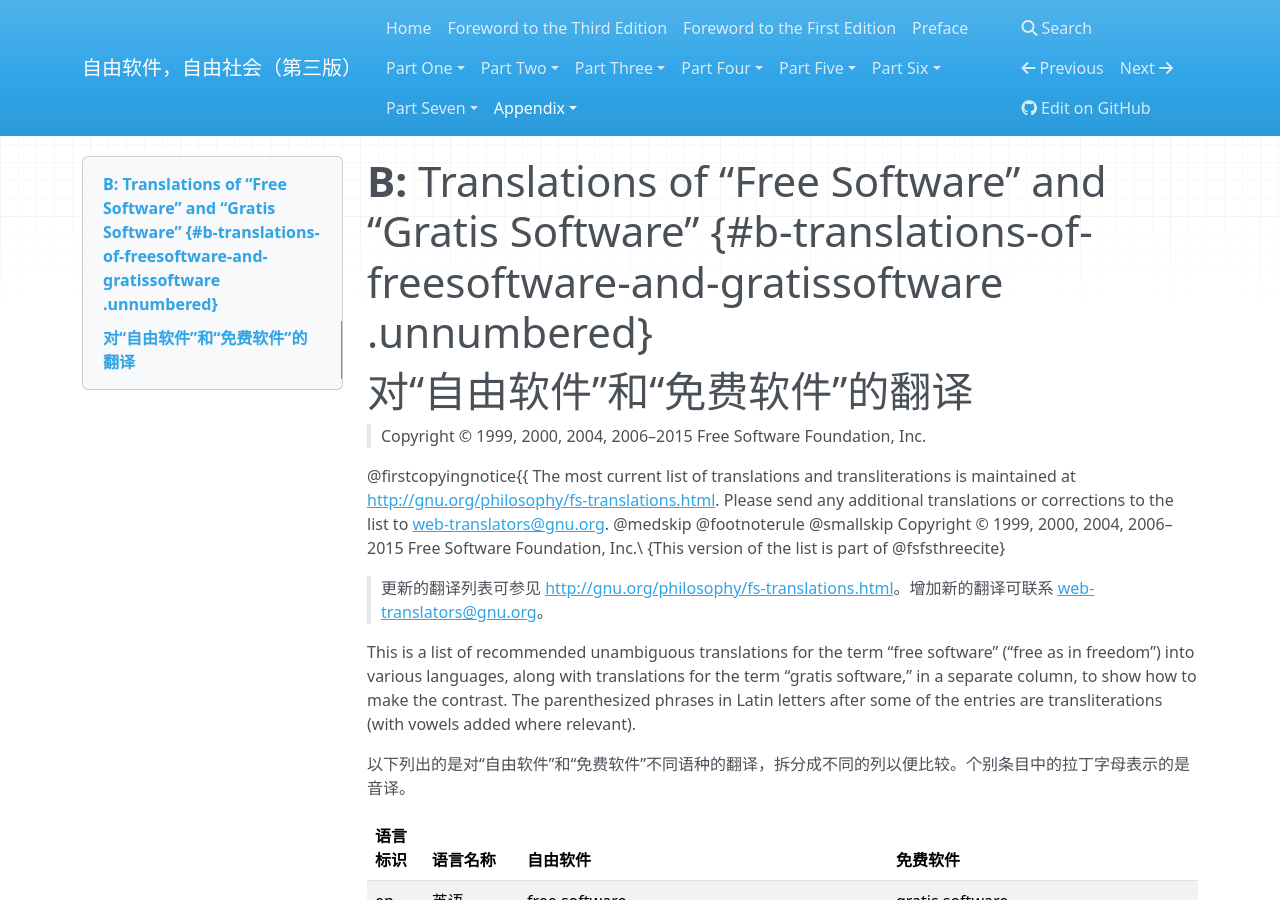
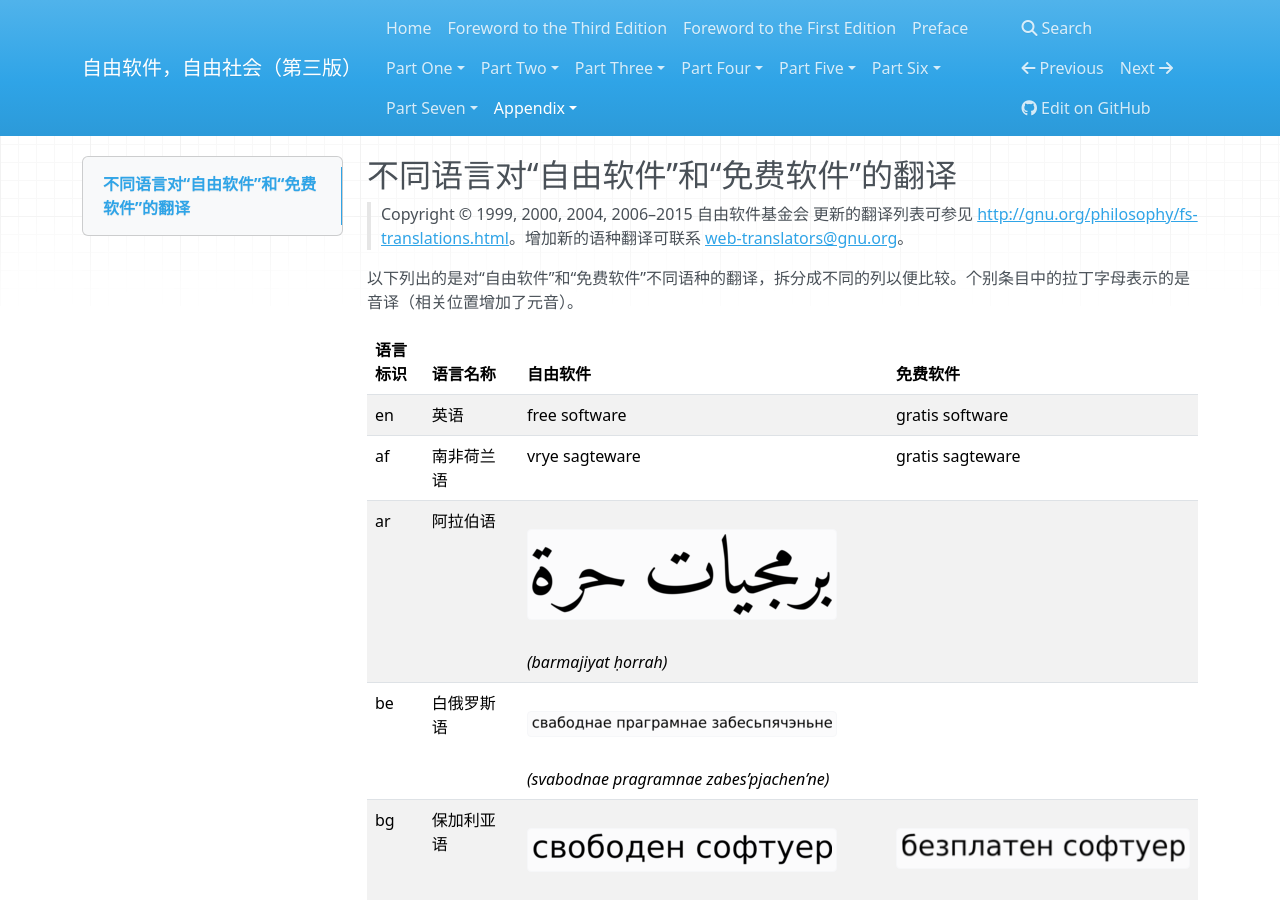
Before and after one commit to beijinglug/fsfs-zh, an MkDocs documentation site: the page built from docs/appendix-b.md, in a window 1280 px wide and 900 px high. Built offline with MkDocs 1.6.1, drawn with Linux system fonts in a browser that asks for light colours; nearby versions of some CDN libraries; old or Windows-style settings are respelled for this version of MkDocs.

Commit message:
Update appendix B

```diff
--- a/docs/appendix-b.md
+++ b/docs/appendix-b.md
@@ -1,29 +1,9 @@
-**B:** Translations of “Free Software” and “Gratis Software” {#b-translations-of-freesoftware-and-gratissoftware .unnumbered}
-============================================================
+## 不同语言对“自由软件”和“免费软件”的翻译
 
-对“自由软件”和“免费软件”的翻译
-=============
+> Copyright © 1999, 2000, 2004, 2006–2015 自由软件基金会
+> 更新的翻译列表可参见 <http://gnu.org/philosophy/fs-translations.html>。增加新的语种翻译可联系 <web-translators@gnu.org>。
 
-> Copyright © 1999, 2000, 2004, 2006–2015 Free Software Foundation, Inc.
-
-@firstcopyingnotice{{ The most current list of translations and
-transliterations is maintained at
-<http://gnu.org/philosophy/fs-translations.html>. Please send any
-additional translations or corrections to the list to
-<web-translators@gnu.org>. @medskip @footnoterule @smallskip Copyright ©
-1999, 2000, 2004, 2006–2015 Free Software Foundation, Inc.\
-{This version of the list is part of @fsfsthreecite}
-
-> 更新的翻译列表可参见 <http://gnu.org/philosophy/fs-translations.html>。增加新的翻译可联系 <web-translators@gnu.org>。
-
-This is a list of recommended unambiguous translations for the term
-“free software” (“free as in freedom”) into various languages, along
-with translations for the term “gratis software,” in a separate column,
-to show how to make the contrast. The parenthesized phrases in Latin
-letters after some of the entries are transliterations (with vowels
-added where relevant).
-
-以下列出的是对“自由软件”和“免费软件”不同语种的翻译，拆分成不同的列以便比较。个别条目中的拉丁字母表示的是音译。
+以下列出的是对“自由软件”和“免费软件”不同语种的翻译，拆分成不同的列以便比较。个别条目中的拉丁字母表示的是音译（相关位置增加了元音）。
 
 | 语言标识 | 语言名称 | 自由软件 | 免费软件 |
 | ------- |-----| -------| ------|
```
